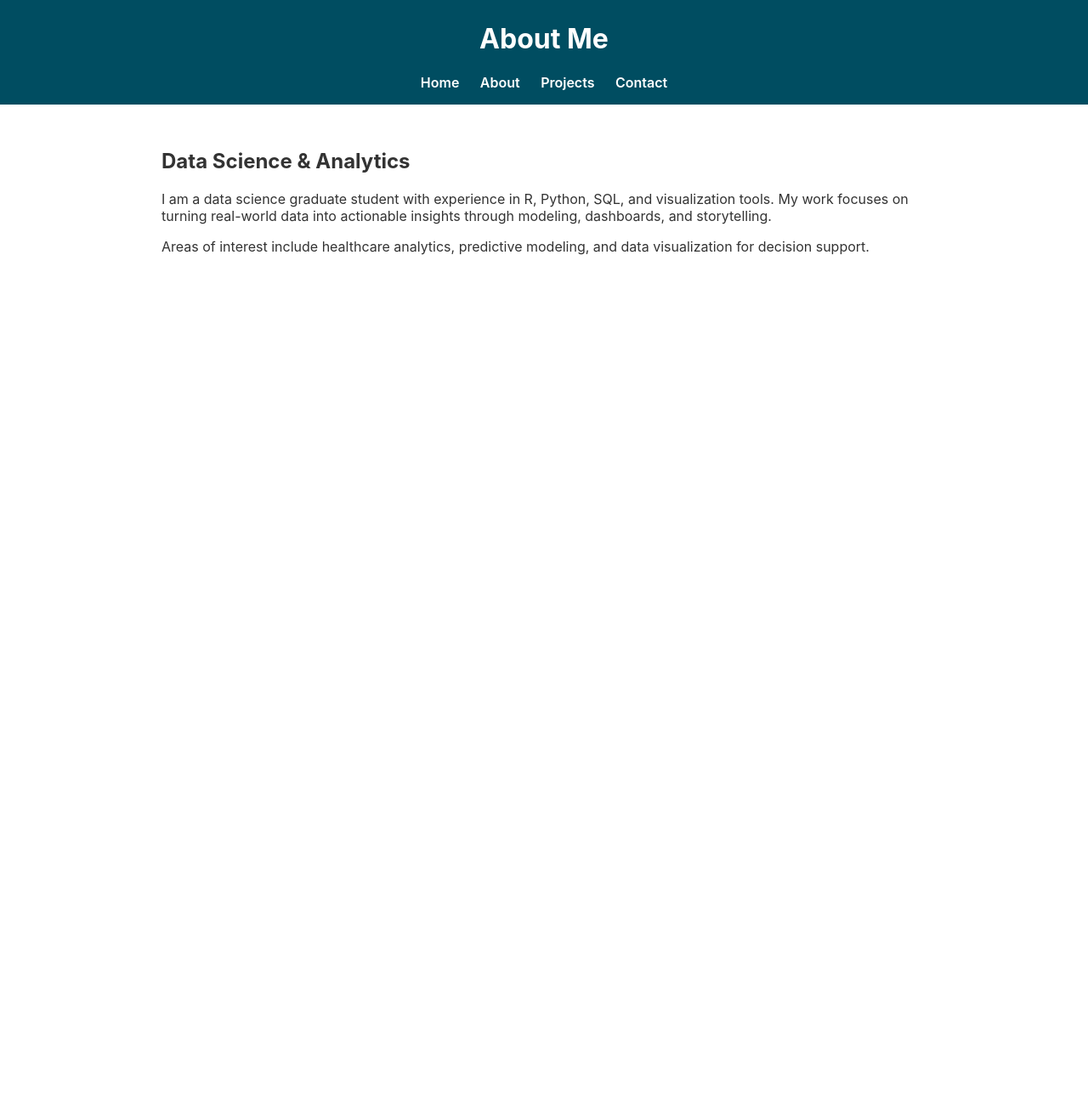
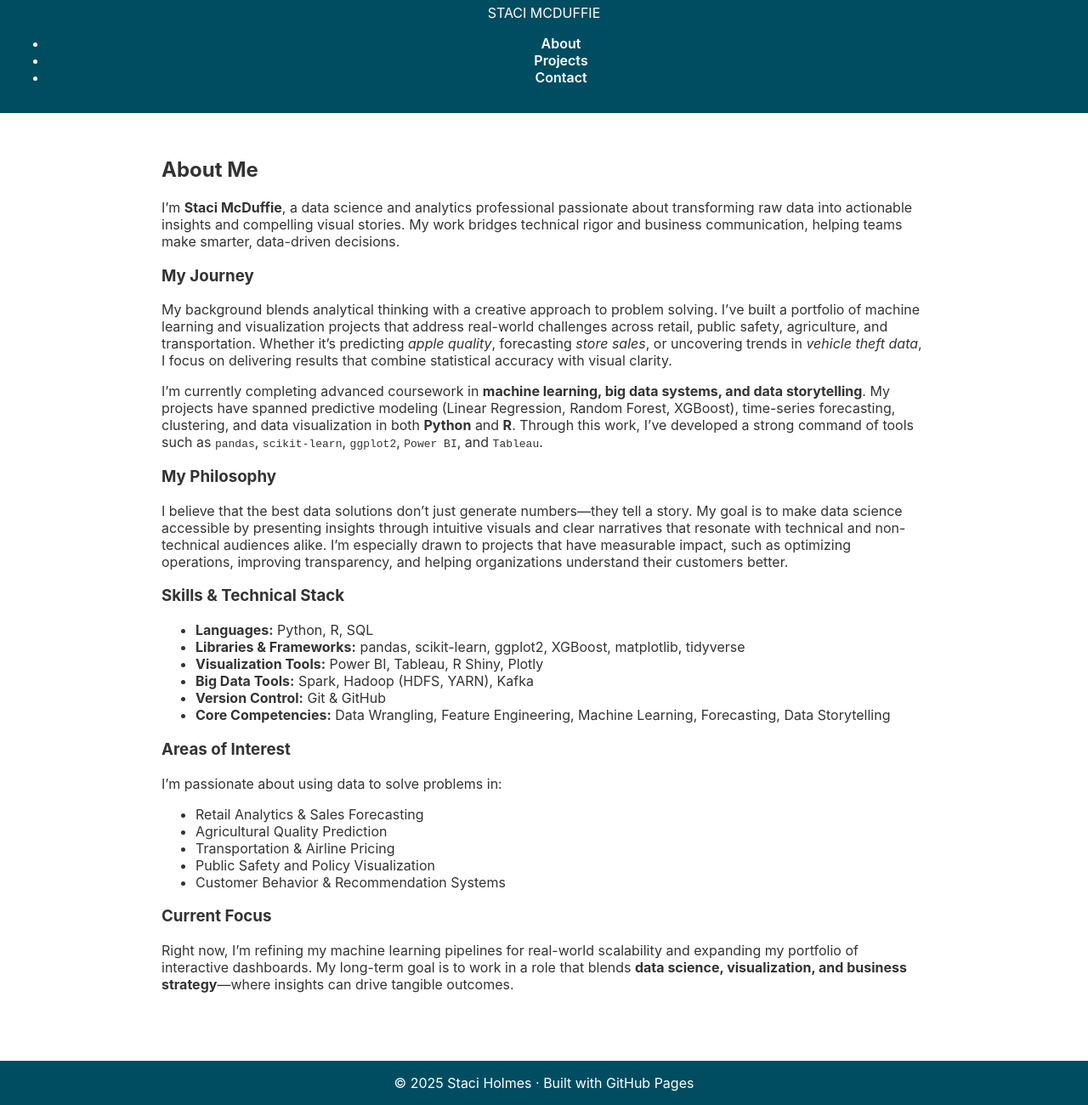
Before and after one commit to Stacx22/staci-portfolio, a plain HTML site: page about.html in a window 1280 px wide. Shown: the part 11-1311 px from the top of the page at 85% size. Before the commit the page ends 800 px from the top, so only its background shows below. Drawn offline with Linux system fonts and the light colour scheme.

Commit message:
Update about.html

```diff
--- a/about.html
+++ b/about.html
@@ -1,26 +1,94 @@
 <!DOCTYPE html>
 <html lang="en">
 <head>
-  <meta charset="UTF-8">
-  <meta name="viewport" content="width=device-width, initial-scale=1.0">
+  <meta charset="UTF-8" />
   <title>About | Staci McDuffie</title>
-  <link rel="stylesheet" href="assets/css/style.css">
+  <link rel="stylesheet" href="assets/css/style.css" />
 </head>
 <body>
   <header>
-    <h1>About Me</h1>
-    <nav>
-      <a href="index.html">Home</a>
-      <a href="about.html">About</a>
-      <a href="projects.html">Projects</a>
-      <a href="contact.html">Contact</a>
-    </nav>
+    <div class="nav-container">
+      <div class="brand">STACI <span>MCDUFFIE</span></div>
+      <nav>
+        <ul>
+          <li><a href="index.html">About</a></li>
+          <li><a href="projects.html">Projects</a></li>
+          <li><a href="contact.html">Contact</a></li>
+        </ul>
+      </nav>
+    </div>
   </header>
 
-  <section>
-    <h2>Data Science & Analytics</h2>
-    <p>I am a data science graduate student with experience in R, Python, SQL, and visualization tools. My work focuses on turning real-world data into actionable insights through modeling, dashboards, and storytelling.</p>
-    <p>Areas of interest include healthcare analytics, predictive modeling, and data visualization for decision support.</p>
-  </section>
+  <main class="container">
+    <section>
+      <h2>About Me</h2>
+      <p class="section-intro">
+        I’m <strong>Staci McDuffie</strong>, a data science and analytics professional passionate about transforming raw data into actionable insights and compelling visual stories.
+        My work bridges technical rigor and business communication, helping teams make smarter, data-driven decisions.
+      </p>
+
+      <div class="card">
+        <h3> My Journey</h3>
+        <p>
+          My background blends analytical thinking with a creative approach to problem solving.
+          I’ve built a portfolio of machine learning and visualization projects that address real-world challenges across retail, public safety, agriculture, and transportation.
+          Whether it’s predicting <em>apple quality</em>, forecasting <em>store sales</em>, or uncovering trends in <em>vehicle theft data</em>, I focus on delivering results that combine statistical accuracy with visual clarity.
+        </p>
+        <p>
+          I’m currently completing advanced coursework in <strong>machine learning, big data systems, and data storytelling</strong>.
+          My projects have spanned predictive modeling (Linear Regression, Random Forest, XGBoost), time-series forecasting, clustering, and data visualization in both <strong>Python</strong> and <strong>R</strong>.
+          Through this work, I’ve developed a strong command of tools such as <code>pandas</code>, <code>scikit-learn</code>, <code>ggplot2</code>, <code>Power BI</code>, and <code>Tableau</code>.
+        </p>
+      </div>
+
+      <div class="card">
+        <h3> My Philosophy</h3>
+        <p>
+          I believe that the best data solutions don’t just generate numbers—they tell a story.
+          My goal is to make data science accessible by presenting insights through intuitive visuals and clear narratives that resonate with technical and non-technical audiences alike.
+          I’m especially drawn to projects that have measurable impact, such as optimizing operations, improving transparency, and helping organizations understand their customers better.
+        </p>
+      </div>
+
+      <div class="card">
+        <h3> Skills & Technical Stack</h3>
+        <ul>
+          <li><strong>Languages:</strong> Python, R, SQL</li>
+          <li><strong>Libraries & Frameworks:</strong> pandas, scikit-learn, ggplot2, XGBoost, matplotlib, tidyverse</li>
+          <li><strong>Visualization Tools:</strong> Power BI, Tableau, R Shiny, Plotly</li>
+          <li><strong>Big Data Tools:</strong> Spark, Hadoop (HDFS, YARN), Kafka</li>
+          <li><strong>Version Control:</strong> Git & GitHub</li>
+          <li><strong>Core Competencies:</strong> Data Wrangling, Feature Engineering, Machine Learning, Forecasting, Data Storytelling</li>
+        </ul>
+      </div>
+
+      <div class="card">
+        <h3> Areas of Interest</h3>
+        <p>
+          I’m passionate about using data to solve problems in:
+        </p>
+        <ul>
+          <li>Retail Analytics & Sales Forecasting</li>
+          <li>Agricultural Quality Prediction</li>
+          <li>Transportation & Airline Pricing</li>
+          <li>Public Safety and Policy Visualization</li>
+          <li>Customer Behavior & Recommendation Systems</li>
+        </ul>
+      </div>
+
+      <div class="card">
+        <h3> Current Focus</h3>
+        <p>
+          Right now, I’m refining my machine learning pipelines for real-world scalability and expanding my portfolio of interactive dashboards.
+          My long-term goal is to work in a role that blends <strong>data science, visualization, and business strategy</strong>—where insights can drive tangible outcomes.
+        </p>
+      </div>
+    </section>
+  </main>
+
+  <footer>
+    © <span id="year"></span> Staci Holmes · Built with GitHub Pages
+  </footer>
+  <script>document.getElementById("year").textContent = new Date().getFullYear();</script>
 </body>
 </html>
```
